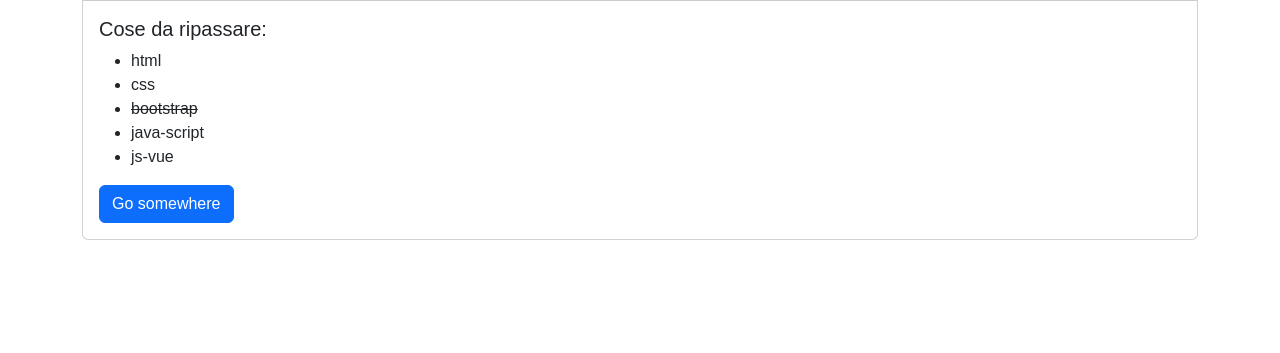
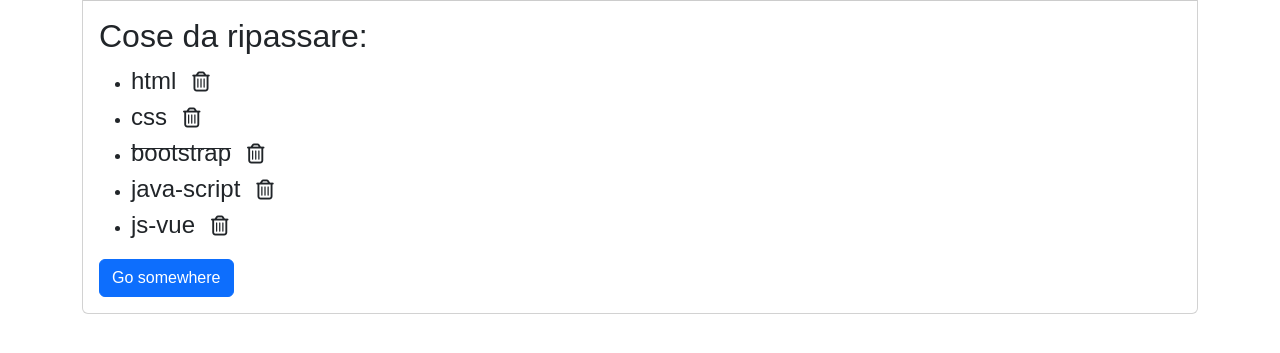
Before and after one commit to JeromeMaligaya/vue-todolist, a plain HTML site: page index.html in a window 1280 px wide. Shown: the part 89-442 px from the top of the page. Drawn offline with nearby package versions, Linux system fonts and the light colour scheme.

Commit message:
added removeTask( ), completed milestone 2

```diff
--- a/index.html
+++ b/index.html
@@ -30,16 +30,14 @@
                     </div>
                     <div class="card-body text-start">
                         <!-- title todolist -->
-                      <h5 class="card-title ">{{ message }}</h5>
+                      <h5 class="card-title fs-2">{{ message }}</h5>
                       <ul>
                         <!-- array list-->
                         <li v-for="( task, index ) in toDoList" :class="{ 'completed': task.isDone }">
-                            {{ task.text }}
+                            <span class="fs-4"> {{ task.text }} </span>
+                            <i class="fa-regular fa-trash-can ms-3 fs-5" @click="removeTask(index)"></i>
                         </li>
                       </ul>
-
-
-
 
                       <a href="#" class="btn btn-primary">Go somewhere</a>
                     </div>
--- a/script.js
+++ b/script.js
@@ -28,4 +28,9 @@ createApp({
       ]
     }
   },
+  methods: {
+    removeTask(index){
+      this.toDoList.splice(index, 1)
+    }
+  }
 }).mount('#app')
```
